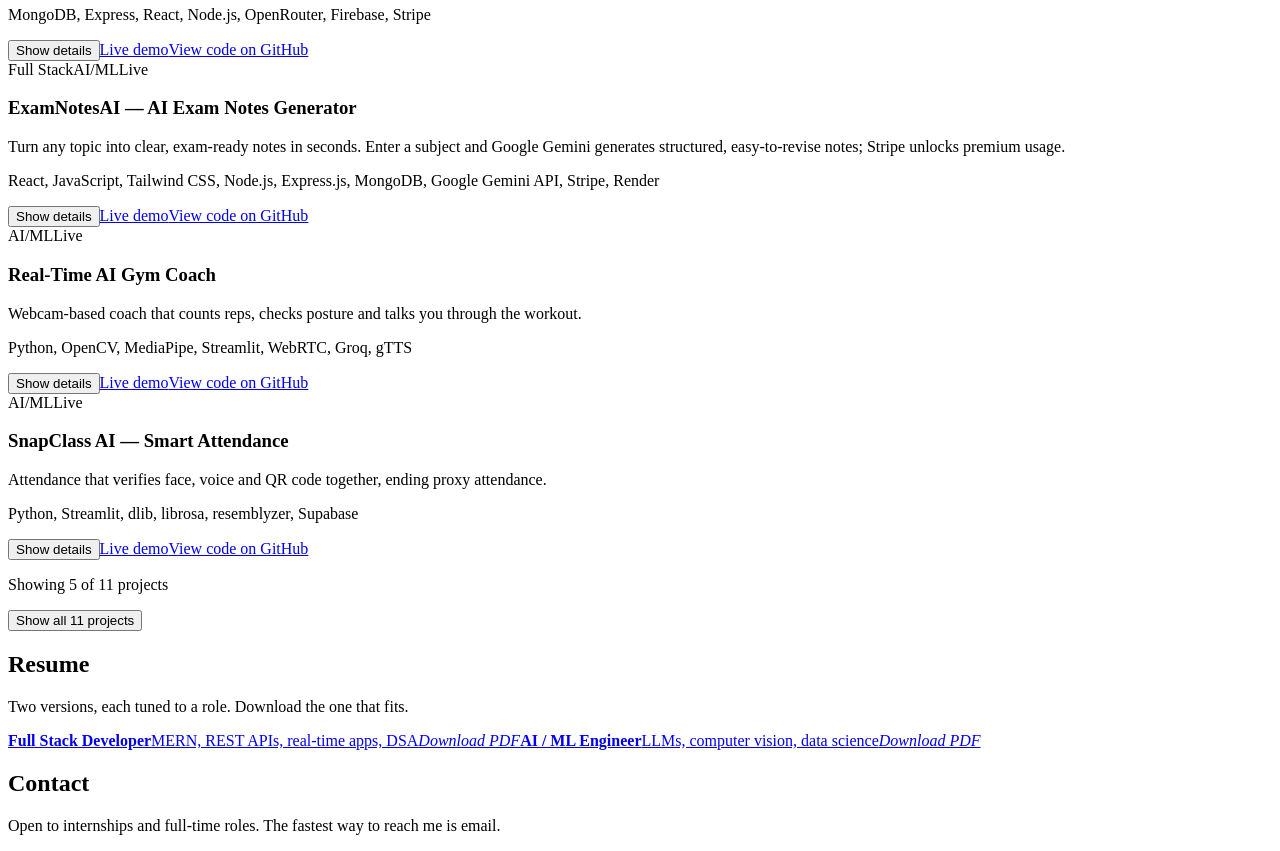
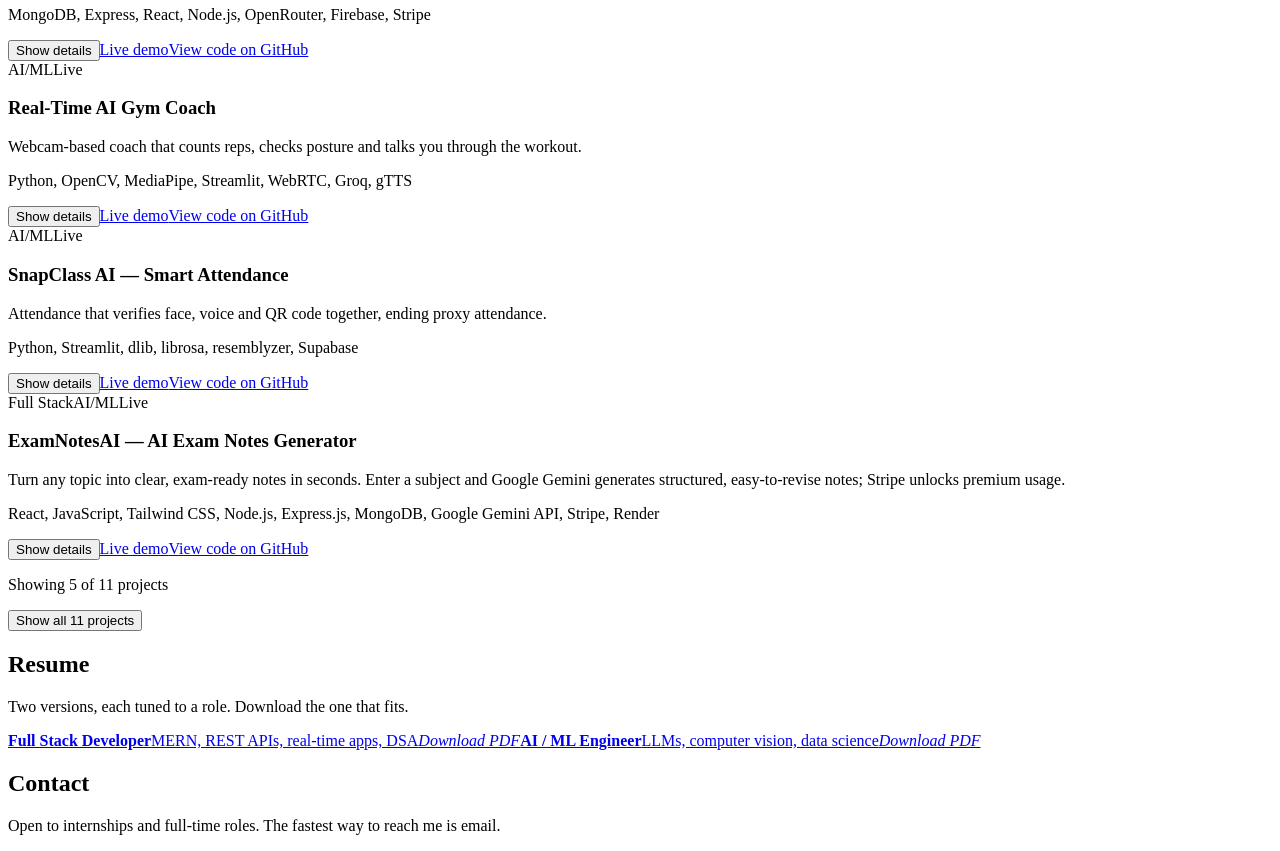
Before and after one commit to Krishnak64/PortFolio-WebSite, a React (Vite) app: page / in a window 1280 px wide. Shown: the part 2440-3291 px from the top of the page. Built offline with nearby package versions, Linux system fonts and the light colour scheme; the HTML template or start-up script is replaced by a standard one.

Commit message:
Update data.js

```diff
--- a/src/data.js
+++ b/src/data.js
@@ -40,10 +40,6 @@
     blurb: "Describe a website in plain language and get working code you can edit in the browser.",
     features: ["OpenRouter API for code generation", "Monaco Editor for in-browser editing", "Firebase auth and storage, Stripe payments", "Express REST APIs, MongoDB schemas, deployed on Render"],
     stack: ["MongoDB", "Express", "React", "Node.js", "OpenRouter", "Firebase", "Stripe"], repo: "https://github.com/Krishnak64/WebSiteBuilder-" },
-  { id: "examnotes", tags: ["fs", "ai"], name: "ExamNotesAI — AI Exam Notes Generator", live: "https://examnotesaiclient-vl8k.onrender.com/",
-    blurb: "Turn any topic into clear, exam-ready notes in seconds. Enter a subject and Google Gemini generates structured, easy-to-revise notes; Stripe unlocks premium usage.",
-    features: ["AI-generated, well-structured notes powered by Google Gemini", "Stripe payments for credits and premium access", "Secure sign up and log in", "Topic-based generation for any subject", "Responsive on desktop, tablet and mobile", "Separate client and server, deployed on Render"],
-    stack: ["React", "JavaScript", "Tailwind CSS", "Node.js", "Express.js", "MongoDB", "Google Gemini API", "Stripe", "Render"], repo: "https://github.com/Krishnak64/ExamNotesAI" },
   { id: "gym", tags: ["ai"], name: "Real-Time AI Gym Coach", live: "https://ai-gym-coach-live.netlify.app/",
     blurb: "Webcam-based coach that counts reps, checks posture and talks you through the workout.",
     features: ["MediaPipe tracks 33 body landmarks live", "Groq LLM gives form corrections and motivation", "gTTS voice guidance, hands-free", "Streamlit UI, WebRTC video, Pandas session tracking"],
@@ -52,6 +48,10 @@
     blurb: "Attendance that verifies face, voice and QR code together, ending proxy attendance.",
     features: ["dlib + face_recognition for faces, librosa + resemblyzer for voice", "Supabase cloud database, real-time records", "bcrypt auth and dynamic QR codes with segno", "Cut manual attendance time by 80–90%"],
     stack: ["Python", "Streamlit", "dlib", "librosa", "resemblyzer", "Supabase"], repo: "https://github.com/Krishnak64/snapclass_ai-attendance-project" },
+  { id: "examnotes", tags: ["fs", "ai"], name: "ExamNotesAI — AI Exam Notes Generator", live: "https://examnotesaiclient-vl8k.onrender.com/",
+    blurb: "Turn any topic into clear, exam-ready notes in seconds. Enter a subject and Google Gemini generates structured, easy-to-revise notes; Stripe unlocks premium usage.",
+    features: ["AI-generated, well-structured notes powered by Google Gemini", "Stripe payments for credits and premium access", "Secure sign up and log in", "Topic-based generation for any subject", "Responsive on desktop, tablet and mobile", "Separate client and server, deployed on Render"],
+    stack: ["React", "JavaScript", "Tailwind CSS", "Node.js", "Express.js", "MongoDB", "Google Gemini API", "Stripe", "Render"], repo: "https://github.com/Krishnak64/ExamNotesAI" },
   { id: "flappybird", tags: ["ai"], name: "Flappy Bird AI — Deep Reinforcement Learning",
     blurb: "An intelligent Flappy Bird agent trained using Deep Q-Networks (DQN) that learns optimal actions through rewards, penalties, and continuous interaction with the game environment.",
     features: ["Deep Q-Network (DQN) based decision making", "Experience Replay for stable training", "Epsilon-Greedy exploration strategy", "Reward and penalty based learning", "Neural network based Q-value prediction", "Continuous environment interaction", "Progressive improvement through reinforcement learning"],
```
